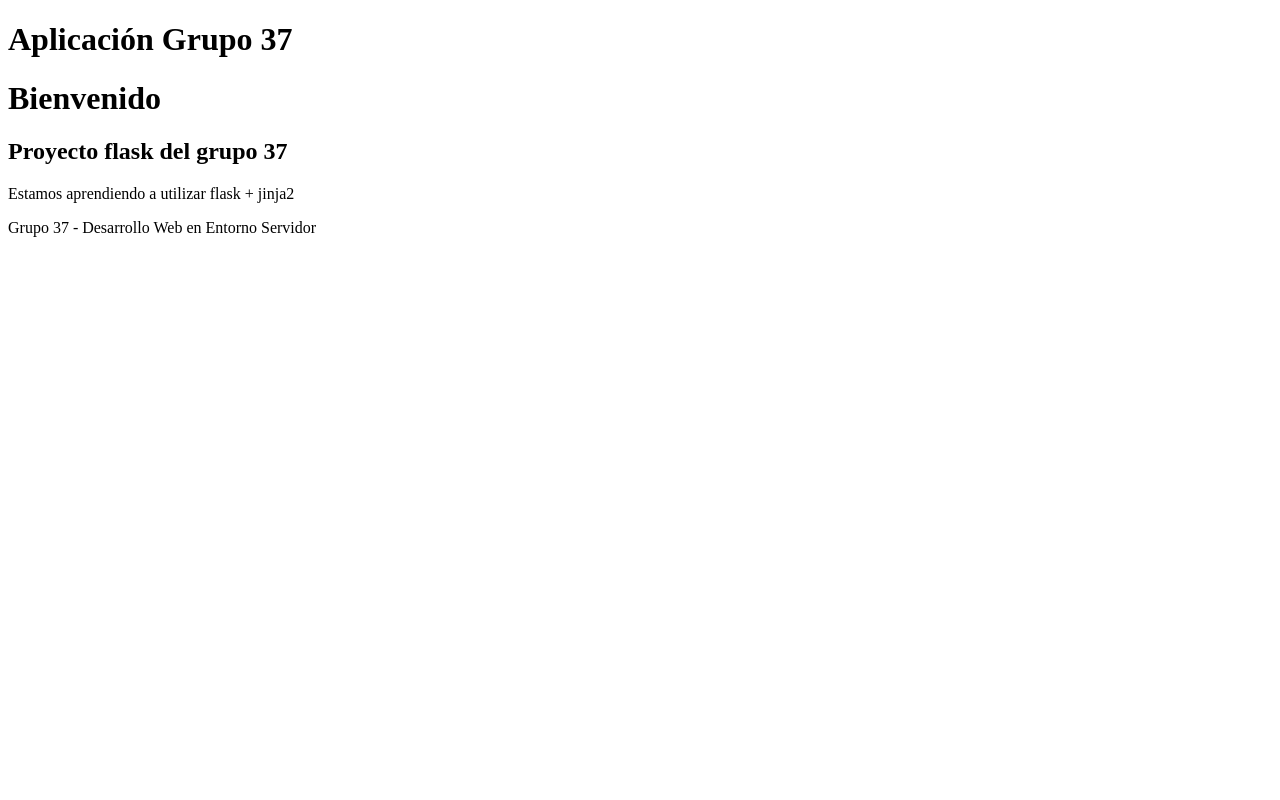
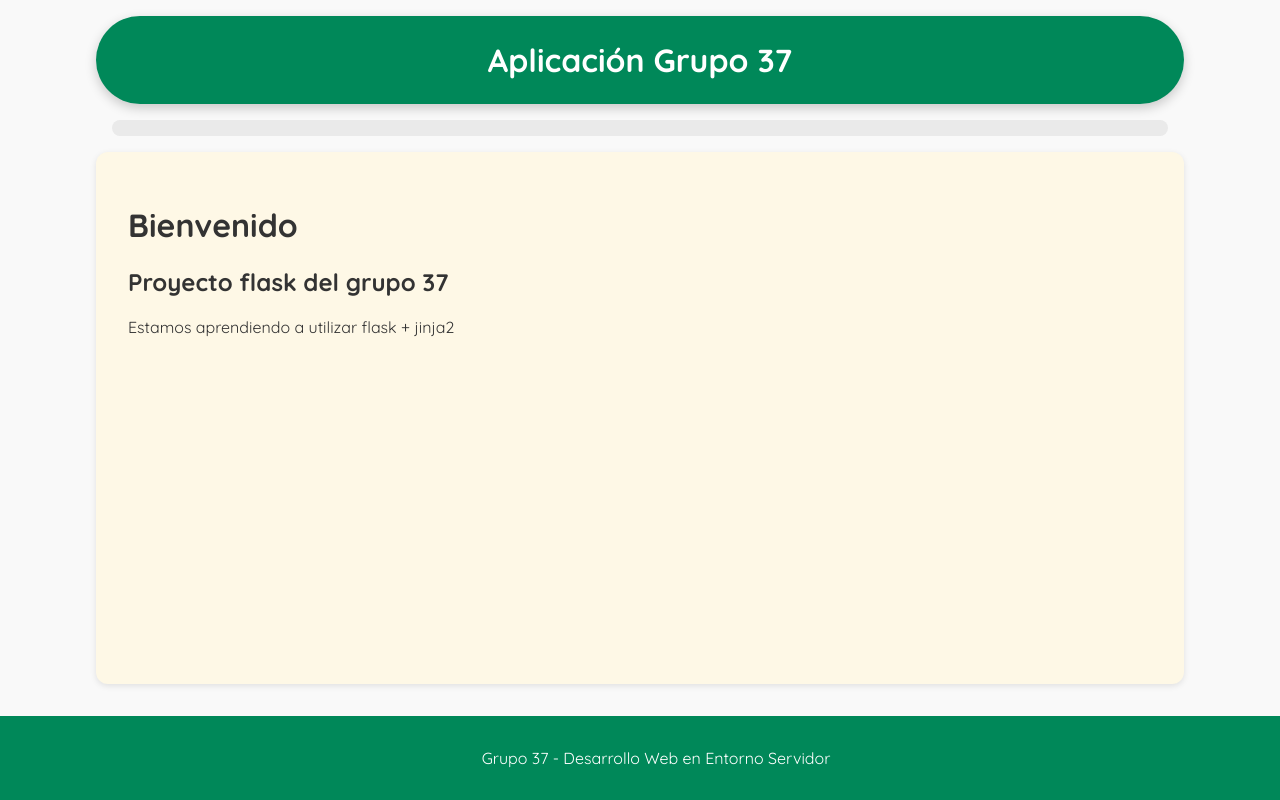
Before and after one commit to lucas-dilorenzo/Proyecto-de-software, a Python web app: template admin/src/web/templates/home.html in a window 1280 px wide. Run offline with Jinja, Linux system fonts and the light colour scheme; the template is opened without the code that fills it, so the values that code supplies are empty.

Commit message:
se agrega hoja de estilos

```diff
--- /dev/null
+++ b/admin/src/web/static/style.css
@@ -0,0 +1,91 @@
+/* ====== Base ====== */
+body {
+  font-family: Quicksand, sans-serif;
+  margin: 0;
+  padding: 0;
+  background-color: #f9f9f9;
+  color: #333;
+
+  /* que el footer quede al fondo */
+  min-height: 100vh;
+  display: flex;
+  flex-direction: column;
+}
+
+/* Contenedor de ancho */
+.container {
+  width: 80%;
+  max-width: 1200px;
+  margin: 0 auto;
+}
+
+/* ====== Header (ovalado y flotante) ====== */
+header {
+  background-color: #008859;
+  color: #fff;
+  text-align: center;
+  padding: 1.5rem 2rem;
+
+  border-radius: 50px;         /* forma ovalada */
+  width: 80%;
+  max-width: 1200px;
+  margin: 1rem auto;           /* centrado */
+  box-shadow: 0 4px 12px rgba(0,0,0,.2);
+  position: sticky;            /* flotante */
+  top: 1rem;
+  z-index: 1000;
+}
+
+header h1 {
+  margin: 0;
+  font-size: 2rem;
+  font-weight: 700;
+}
+
+/* ====== Navegación ====== */
+nav {
+  background-color: #eaeaea;
+  padding: 0.5rem 1rem;
+  border-radius: 8px;
+
+  width: 80%;
+  max-width: 1200px;
+  margin: 0 auto 1rem auto;
+}
+
+/* ====== Contenido principal ====== */
+main {
+  flex: 1;                     /* empuja el footer hacia abajo */
+  padding: 2rem;
+
+  width: 80%;
+  max-width: 1200px;
+  margin: 0 auto 2rem auto;
+
+  background-color: #FEF8E6;
+  border-radius: 12px;
+  box-shadow: 0 2px 6px rgba(0,0,0,.1);
+}
+
+/* ====== Footer (recto al fondo) ====== */
+footer {
+  background-color: #008859;
+  color: #fff;
+  text-align: center;
+  padding: 1rem;
+
+  width: 100%;
+  margin: 0;
+  border-radius: 0;            /* recto */
+  /* no position: fixed; así queda al fondo sin superponerse */
+}
+
+/* ====== Responsive tweaks ====== */
+@media (max-width: 768px) {
+  header, nav, main {
+    width: 92%;
+  }
+
+  header { border-radius: 32px; }
+  main { padding: 1.25rem; }
+}
--- a/admin/src/web/templates/layout.html
+++ b/admin/src/web/templates/layout.html
@@ -5,6 +5,8 @@
         <meta charset="UTF-8">
         <meta name="viewport" content="width=device-width, initial-scale=1.0">
         <title> {% block title %} App Grupo 37 {% endblock %} </title>
+        <link href="https://fonts.googleapis.com/css2?family=Quicksand:wght@400;600;700&display=swap" rel="stylesheet">
+        <link rel="stylesheet" href="{{ url_for('static', filename='style.css') }}">
     {% endblock %}
 </head>
 
```
